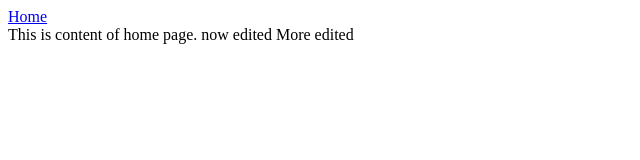
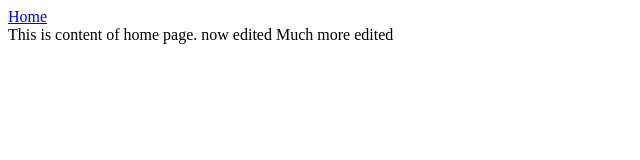
Before and after one commit to sukruthn-18/demoRepo, a plain HTML site: page index.html in a window 1280 px wide. Shown: the full height of the page, 0-640 px from the left. Drawn offline with Linux system fonts and the light colour scheme.

Commit message:
updated page

```diff
--- a/index.html
+++ b/index.html
@@ -13,6 +13,6 @@
     </header>
     This is content of home page.
     now edited
-    More edited
+    Much more edited
 </body>
 </html>
```
